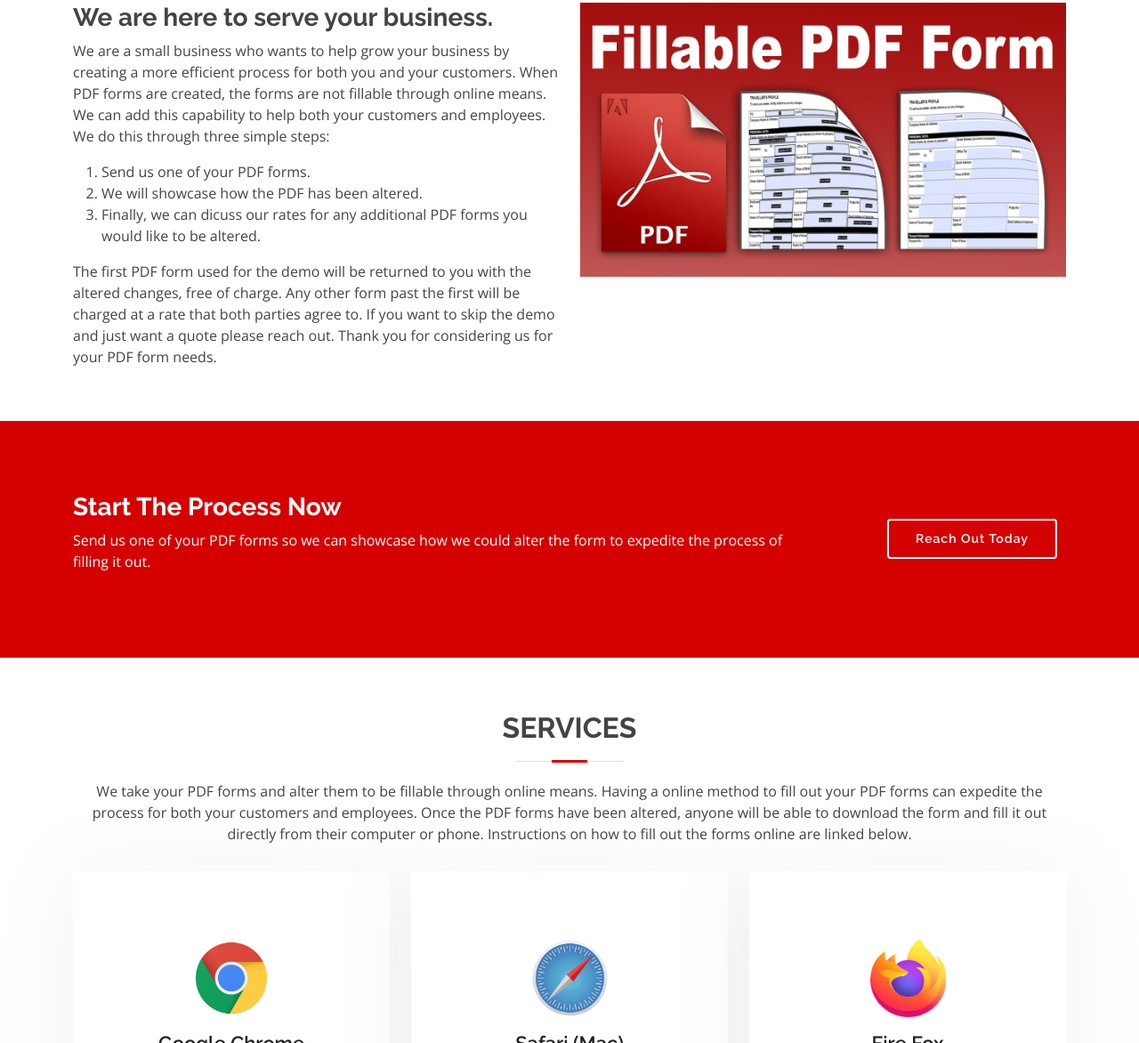
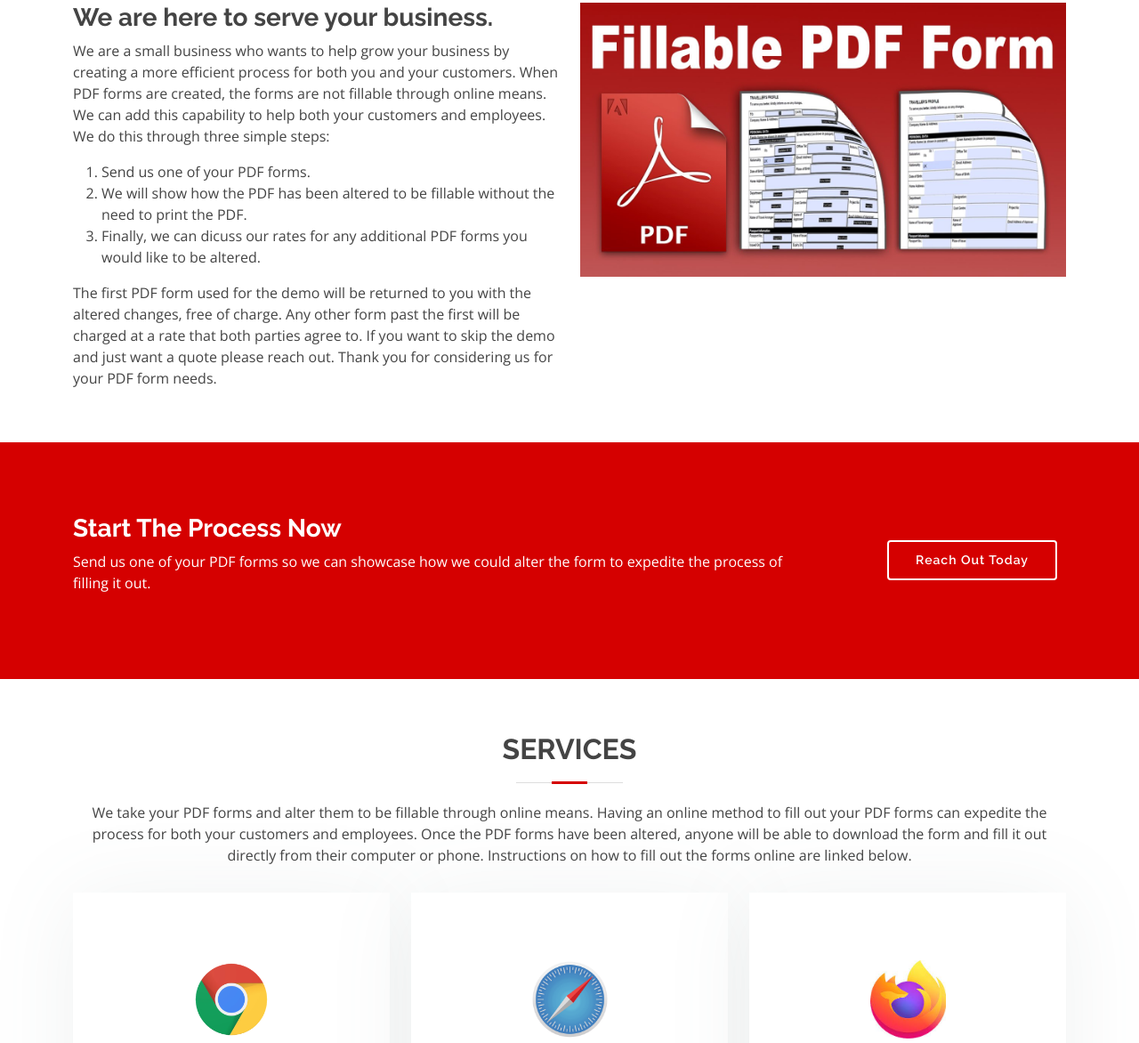
Before and after one commit to Dallincharters/Dallincharters.github.io, a plain HTML site: page index.html in a window 1280 px wide. Shown: the part 835-2007 px from the top of the page at 89% size. Drawn offline with nearby package versions, Linux system fonts and the light colour scheme.

Commit message:
Update index.html

```diff
--- a/index.html
+++ b/index.html
@@ -124,7 +124,7 @@
             </p>
             <ol>
               <li> Send us one of your PDF forms.</li>
-              <li> We will showcase how the PDF has been altered.</li>
+              <li> We will show how the PDF has been altered to be fillable without the need to print the PDF.</li>
               <li> Finally, we can dicuss our rates for any additional PDF forms you would like to be altered.</li>
 
             </ol>
@@ -162,7 +162,7 @@
 
         <div class="section-title">
           <h2>Services</h2>
-          <h8>We take your PDF forms and alter them to be fillable through online means. Having a online method to
+          <h8>We take your PDF forms and alter them to be fillable through online means. Having an online method to
             fill out your PDF forms can expedite the process for both your customers and employees. Once the PDF
             forms have been altered, anyone will be able to download the form and fill it out directly from their
             computer or phone. Instructions on how to fill out the forms online are linked below.
```
